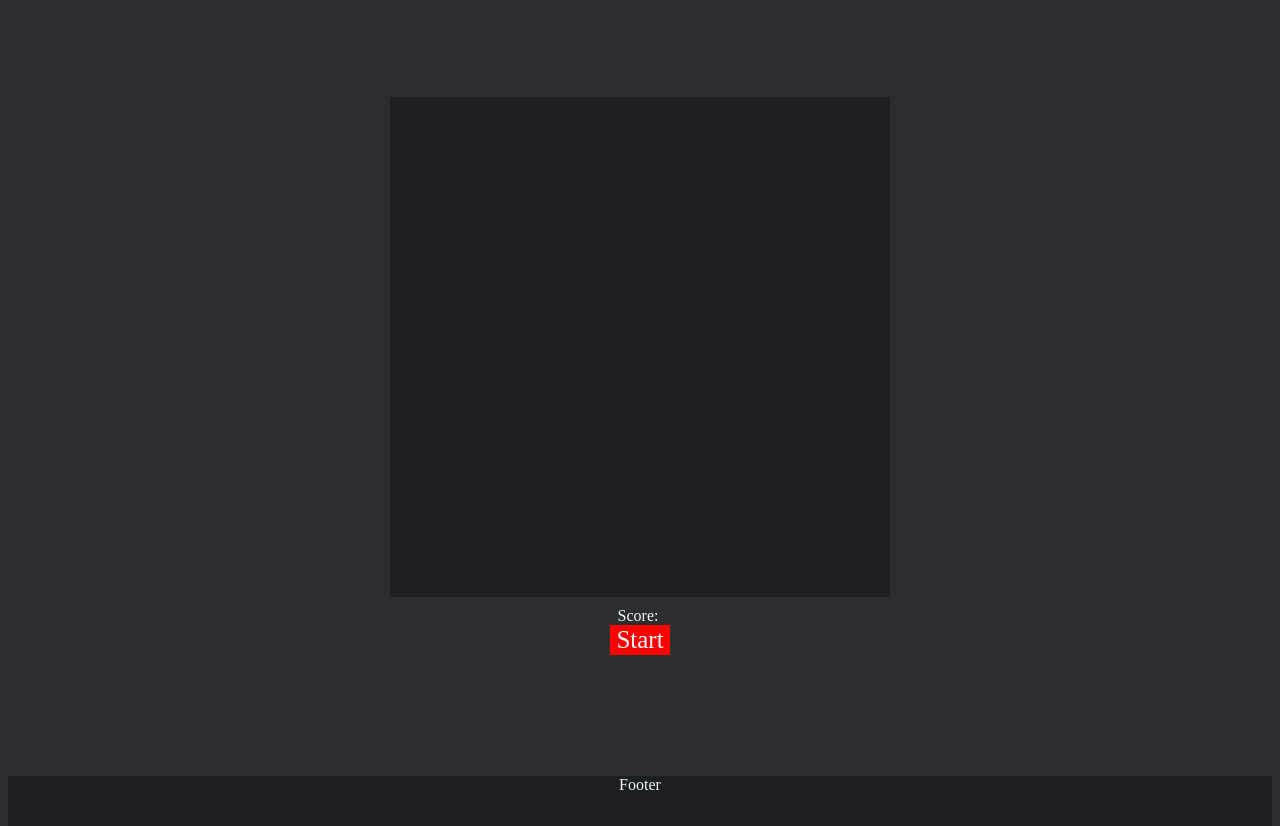
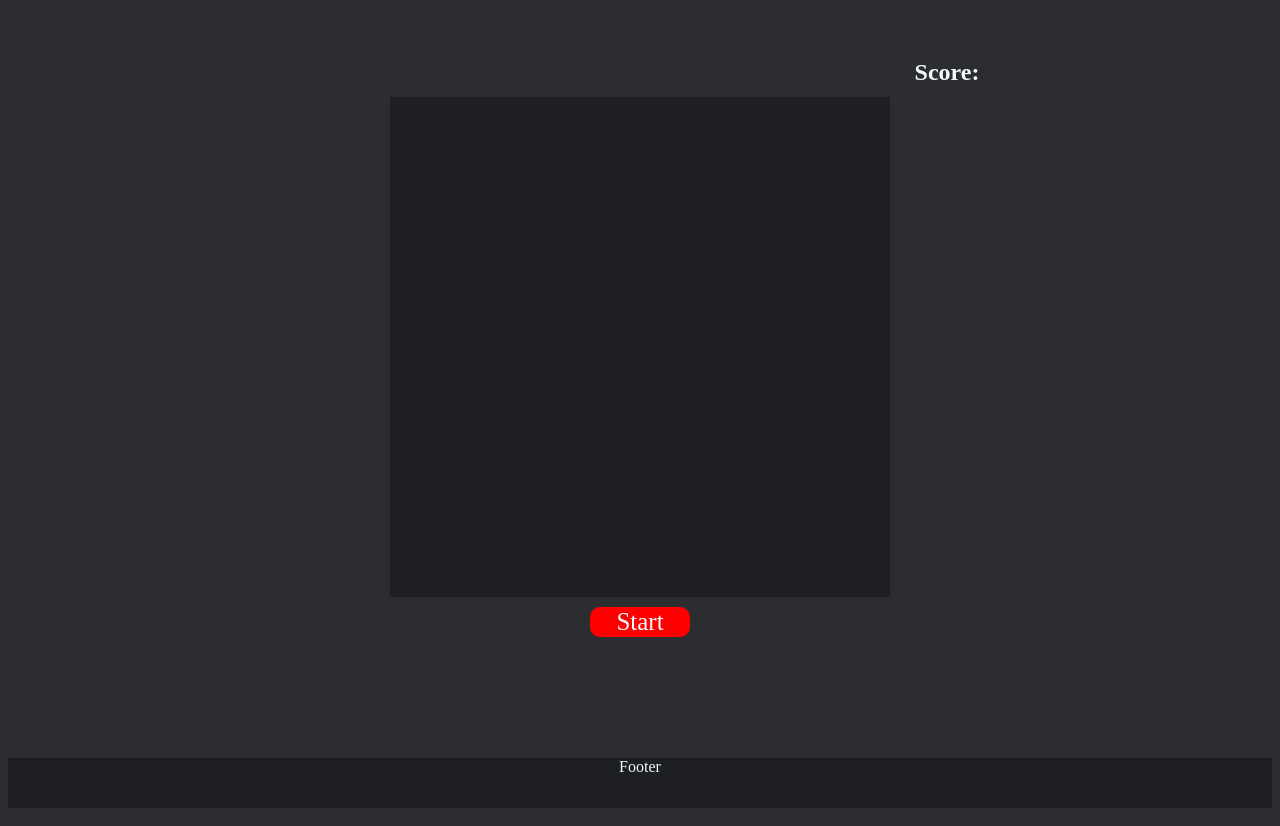
Before and after one commit to Chessisaurio/Snake-Program, a plain HTML site: page snake.html in a window 1280 px wide. Shown: the part 61-887 px from the top of the page. Drawn offline with Linux system fonts and the light colour scheme; a web font is replaced by a local one.

Commit message:
Actualizacion del posicionamiento de Score

```diff
--- a/snake.html
+++ b/snake.html
@@ -19,7 +19,9 @@
         <div id = "board"></div>
         <div class = "boardInfo">
             </div>
+            <h2 id = "ScoreB">
                 Score: <div id = "scoreBoard"></div>
+            </h2>
             <div>
             <button id = "start">Start</button>
         </div>
--- a/style.css
+++ b/style.css
@@ -96,9 +96,13 @@
   #start
   {
 
+    width: 100px;
       background-color: red;
       border: none;
       color: aliceblue;
+      border-radius: 10px;
+      margin-left: auto;
+      margin-right: auto;
 
   }
 
@@ -191,3 +195,15 @@
       background-color: #1E1F22;
 
   }
+
+  #ScoreB
+  {
+
+    width: 100px;
+    margin-left: auto;
+    margin-right: auto;
+    position: absolute;
+    top: 100px;
+    left: 900px;
+
+  }
```
